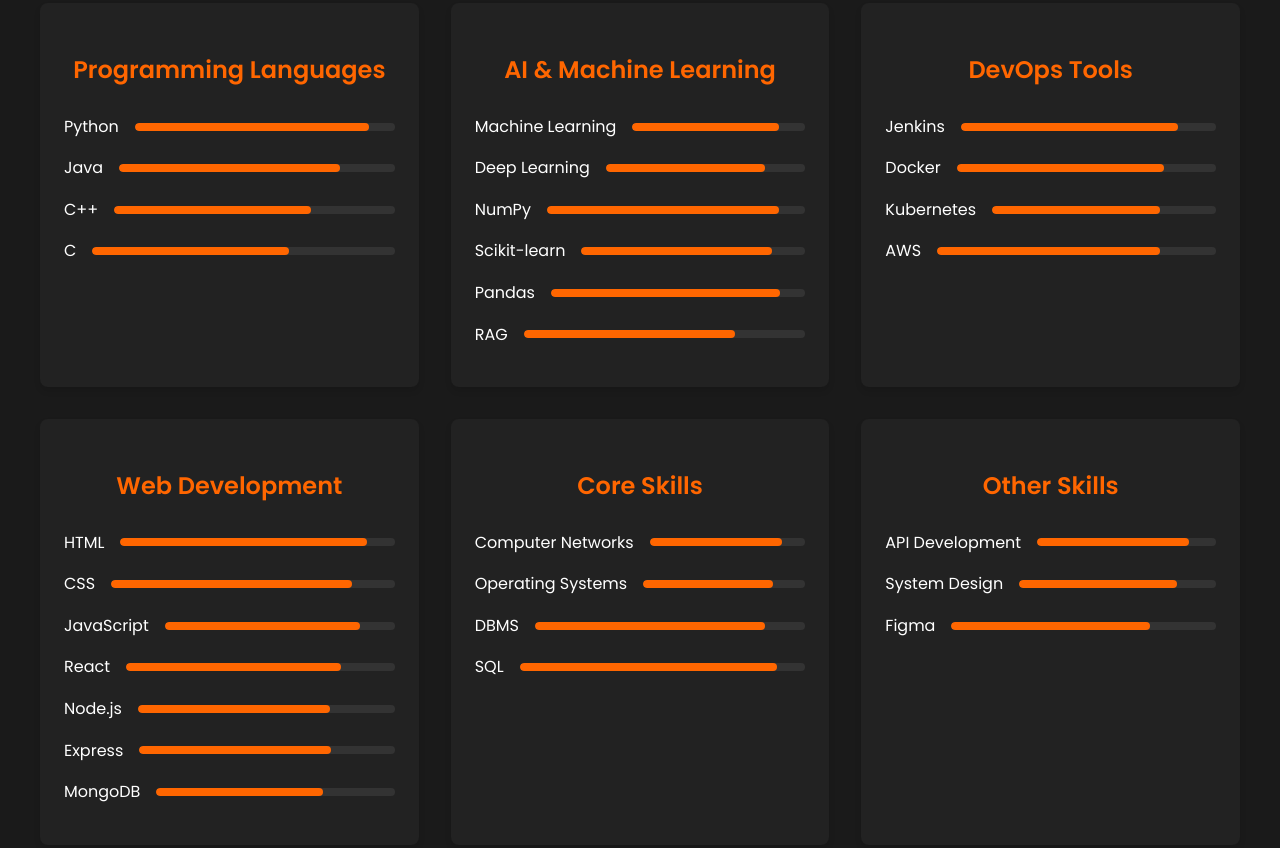
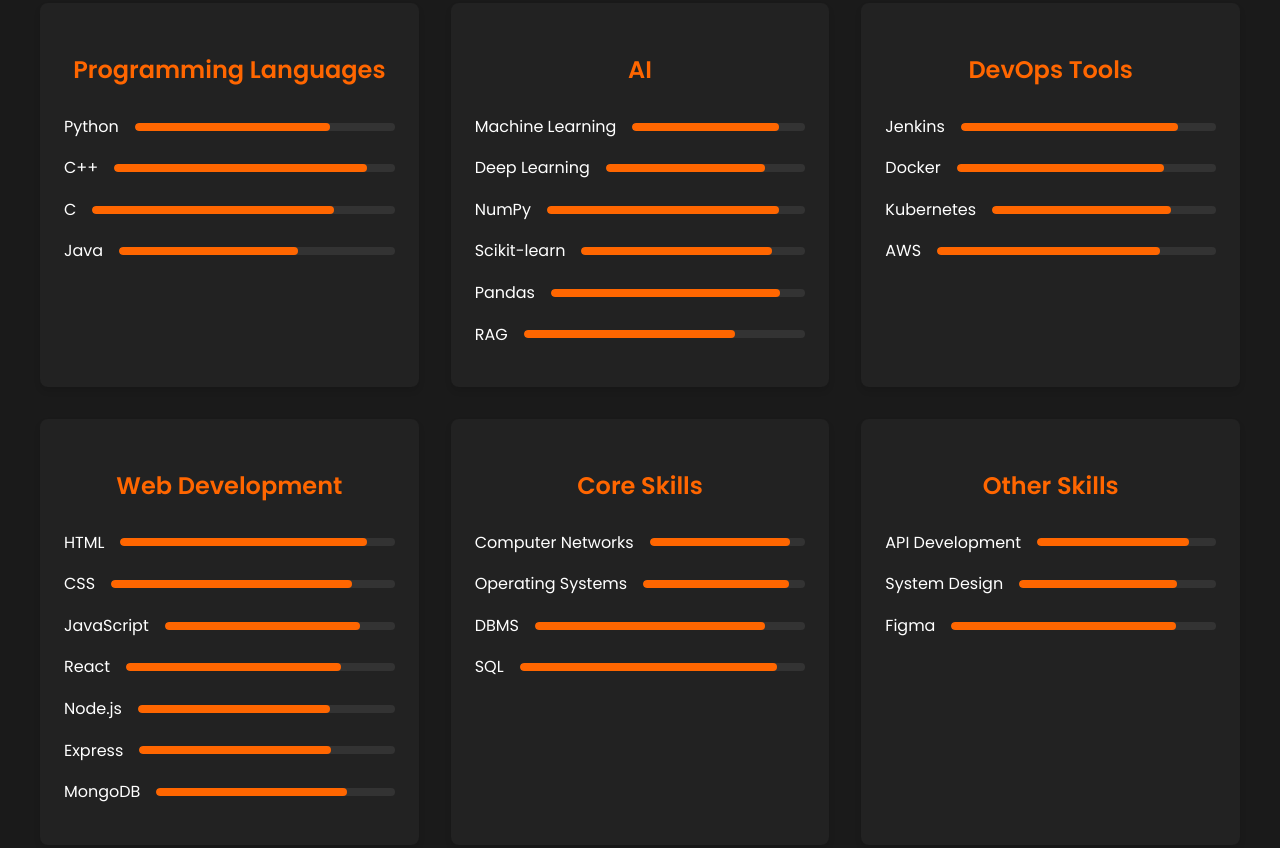
Before and after one commit to fuzzywe/portfolio, a plain HTML site: page index.html in a window 1280 px wide. Shown: the part 1476-2324 px from the top of the page. Drawn offline with Linux system fonts and the light colour scheme.

Commit message:
Update index.html

```diff
--- a/index.html
+++ b/index.html
@@ -60,15 +60,16 @@
             <div class="skill-category">
                 <h3>Programming Languages</h3>
                 <ul>
-                    <li>Python <div class="skill-progress" data-level="90"></div></li>
-                    <li>Java <div class="skill-progress" data-level="80"></div></li>
-                    <li>C++ <div class="skill-progress" data-level="70"></div></li>
-                    <li>C <div class="skill-progress" data-level="65"></div></li>
+                    <li>Python <div class="skill-progress" data-level="75"></div></li>
+
+                    <li>C++ <div class="skill-progress" data-level="90"></div></li>
+                    <li>C <div class="skill-progress" data-level="80"></div></li>
+                    <li>Java <div class="skill-progress" data-level="65"></div></li>
                 </ul>
             </div>
 
             <div class="skill-category">
-                <h3>AI & Machine Learning</h3>
+                <h3>AI </h3>
                 <ul>
                     <li>Machine Learning <div class="skill-progress" data-level="85"></div></li>
                     <li>Deep Learning <div class="skill-progress" data-level="80"></div></li>
@@ -84,7 +85,7 @@
                 <ul>
                     <li>Jenkins <div class="skill-progress" data-level="85"></div></li>
                     <li>Docker <div class="skill-progress" data-level="80"></div></li>
-                    <li>Kubernetes <div class="skill-progress" data-level="75"></div></li>
+                    <li>Kubernetes <div class="skill-progress" data-level="80"></div></li>
                     <li>AWS <div class="skill-progress" data-level="80"></div></li>
                 </ul>
             </div>
@@ -98,15 +99,15 @@
                     <li>React <div class="skill-progress" data-level="80"></div></li>
                     <li>Node.js <div class="skill-progress" data-level="75"></div></li>
                     <li>Express <div class="skill-progress" data-level="75"></div></li>
-                    <li>MongoDB <div class="skill-progress" data-level="70"></div></li>
+                    <li>MongoDB <div class="skill-progress" data-level="80"></div></li>
                 </ul>
             </div>
 
             <div class="skill-category">
                 <h3>Core Skills</h3>
                 <ul>
-                    <li>Computer Networks <div class="skill-progress" data-level="85"></div></li>
-                    <li>Operating Systems <div class="skill-progress" data-level="80"></div></li>
+                    <li>Computer Networks <div class="skill-progress" data-level="90"></div></li>
+                    <li>Operating Systems <div class="skill-progress" data-level="90"></div></li>
                     <li>DBMS <div class="skill-progress" data-level="85"></div></li>
                     <li>SQL <div class="skill-progress" data-level="90"></div></li>
                 </ul>
@@ -117,7 +118,7 @@
                 <ul>
                     <li>API Development <div class="skill-progress" data-level="85"></div></li>
                     <li>System Design <div class="skill-progress" data-level="80"></div></li>
-                    <li>Figma <div class="skill-progress" data-level="75"></div></li>
+                    <li>Figma <div class="skill-progress" data-level="85"></div></li>
                 </ul>
             </div>
         </div>
@@ -203,30 +204,29 @@
             <div class="certification-item">
                 <img src="coughdb.jpg" alt="Certification">
                 <div class="certification-details">
-                    <h3>Certification Title</h3>
+                    <h3>CoughDB</h3>
                     <p>Details about the certification.</p>
                 </div>
             </div>
             <div class="certification-item">
                 <img src="internpe.png" alt="Certification Image">
                 <div class="certification-details">
-                    <h3>Certification Title 2</h3>
-                    <p>Details about the certification, including your experience and the skills gained.</p>
+
                 </div>
             </div>
             <div class="certification-item">
-                <img src="internpe.png" alt="Certification Image">
+                <img src="artificial-intelligence_certificate_of_achievement_jsjzz21.pdf" alt="Certification Image">
                 <div class="certification-details">
-                    <h3>Certification Title 2</h3>
-                    <p>Details about the certification, including your experience and the skills gained.</p>
+                    <h3>Artificial Intelligence certification </h3>
+
                 </div>
             </div>
 
             <div class="certification-item">
                 <img src="web-development-certificate.jpg" alt="Certification Image">
                 <div class="certification-details">
-                    <h3>Certification Title 2</h3>
-                    <p>Details about the certification, including your experience and the skills gained.</p>
+                    <h3>Web Development certification Title 2</h3>
+
                 </div>
             </div>
 
```
